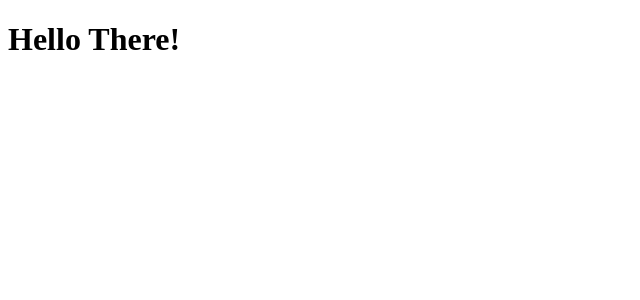
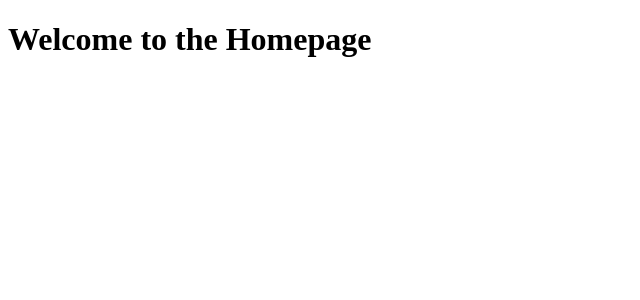
Before and after one commit to garytate123/react-app-mentoring, a React (Create React App) app: page / in a window 1280 px wide. Shown: the top 300 px of the page, without its empty margins (0-640 px from the left). Built offline with nearby package versions, Linux system fonts and the light colour scheme.

Commit message:
added react-router-dom

```diff
--- a/package.json
+++ b/package.json
@@ -8,6 +8,7 @@
     "@testing-library/user-event": "^12.8.3",
     "react": "^17.0.2",
     "react-dom": "^17.0.2",
+    "react-router-dom": "^5.2.0",
     "react-scripts": "4.0.3",
     "web-vitals": "^1.1.2"
   },
--- /dev/null
+++ b/src/Signup/Signup-page.jsx
@@ -0,0 +1,9 @@
+import React from 'react';
+
+function Signup() {
+    return <div>
+    <h1>Welcome to the signup page!</h1>
+    </div>
+}
+
+export default Signup;
--- /dev/null
+++ b/src/components/Homepage.js
@@ -0,0 +1,13 @@
+import React from "react";
+
+
+function Homepage() {
+
+  return (
+    <div>
+      <h1>Welcome to the Homepage</h1>
+    </div>
+  )
+}
+
+export default Homepage;
--- a/src/components/app.jsx
+++ b/src/components/app.jsx
@@ -1,9 +1,20 @@
 import React from 'react';
+import { BrowserRouter as Router, Route, Switch } from "react-router-dom";
+
+import Homepage from './Homepage';
+// import Signup from './Signup/Signup-page';
 
 function App() {
-    return <div>
-        <h1>Hello There!</h1>
-    </div>
+    return (
+        <Router>
+        <Switch>
+          <Route exact path="/">
+            <Homepage />
+          </Route>
+        </Switch>
+      </Router>
+
+    );
 }
 
 export default App;
```
Also changed, not shown: src/components/login-page.jsx (added), 1 other file (tests, documents, lock files or other folders).
